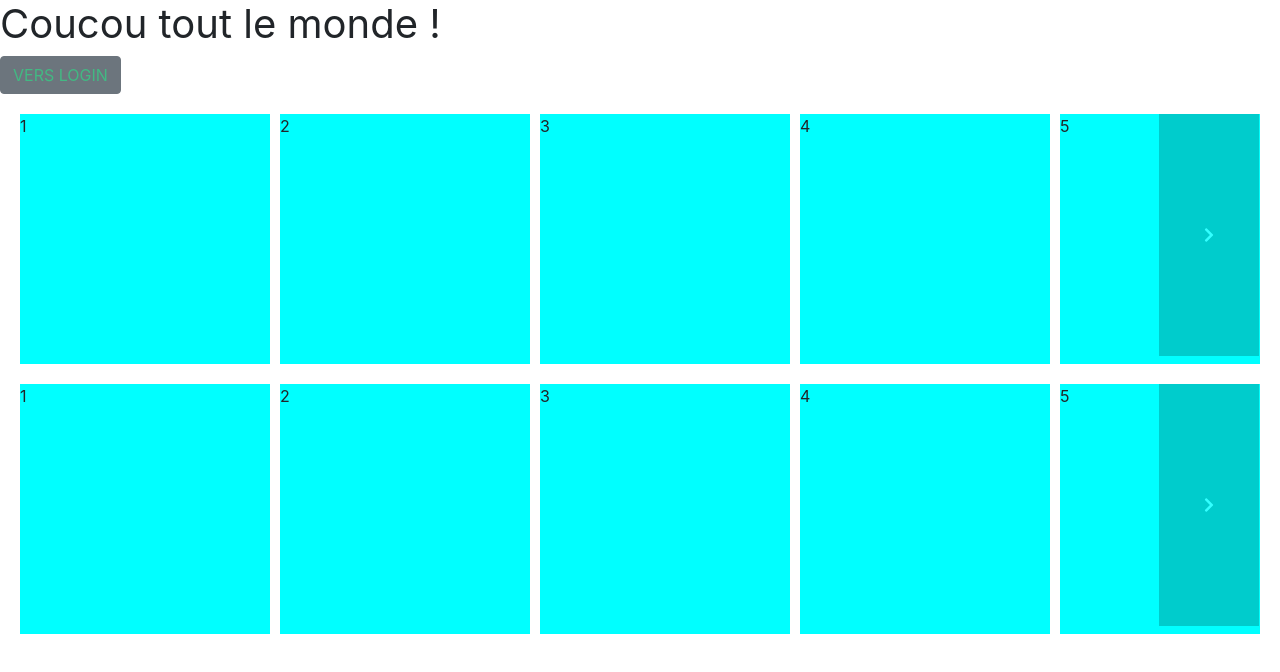
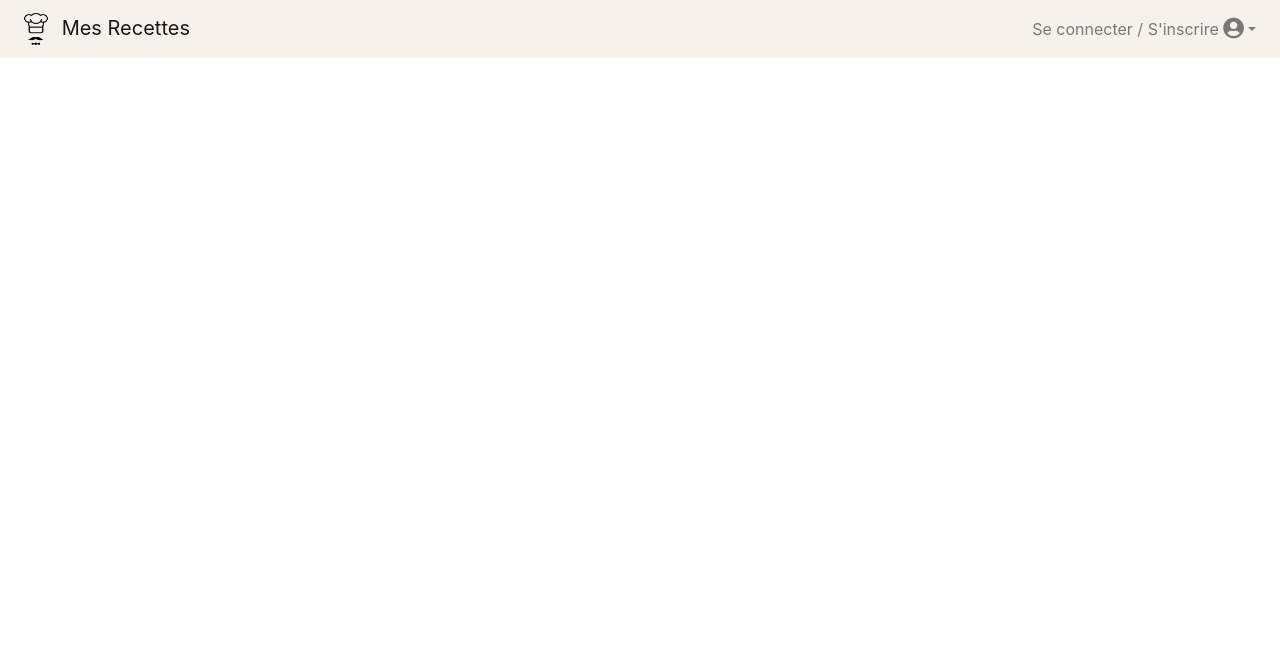
Before and after one commit to stephAc/recipeVue, a Vue app: page /header in a window 1280 px wide. Before the commit this address led to /. Shown: the top 672 px of the page. Built offline with nearby package versions, Linux system fonts and the light colour scheme.

Commit message:
Front/header

```diff
--- /dev/null
+++ b/src/components/Header.vue
@@ -0,0 +1,46 @@
+<template>
+  <div>
+    <b-navbar toggleable="lg" type="light">
+      <b-navbar-brand href="#">
+        <img
+          src="../assets/logo.png"
+          class="d-inline-block align-top"
+          alt="Kitten"
+          height="32"
+          width="40"
+        > Mes Recettes
+      </b-navbar-brand>
+
+      <b-navbar-toggle target="nav-collapse"></b-navbar-toggle>
+
+      <b-collapse id="nav-collapse" is-nav>
+        <b-navbar-nav></b-navbar-nav>
+
+        <!-- Right aligned nav items -->
+        <b-navbar-nav class="ml-auto">
+          <b-nav-item-dropdown right>
+            <!-- Using 'button-content' slot -->
+            <template slot="button-content">
+              Se connecter / S'inscrire
+              <i class="fas fa-user-circle fa-lg"></i>
+            </template>
+            <b-dropdown-item to="/profile">Profile</b-dropdown-item>
+            <b-dropdown-item href="#">Se déconnecter</b-dropdown-item>
+          </b-nav-item-dropdown>
+        </b-navbar-nav>
+      </b-collapse>
+    </b-navbar>
+  </div>
+</template>
+
+<script>
+export default {
+    name: 'Header',
+}
+</script>
+
+<style>
+.navbar-light {
+    background-color: #f7f1eb;
+}
+</style>
--- a/src/router/index.js
+++ b/src/router/index.js
@@ -3,6 +3,7 @@ import Router from 'vue-router'
 import HelloWorld from '@/components/HelloWorld'
 import Creation from '@/pages/Creation'
 import Login from '@/pages/Login'
+import Header from '@/components/header'
 import Profile from '@/pages/Profile'
 
 Vue.use(Router)
@@ -25,6 +26,11 @@ export default new Router({
             component: Login,
         },
         {
+            path: '/header',
+            name: 'Header',
+            component: Header
+        },
+        {
             path: '/profile',
             name: 'Profile',
             component: Profile,
@@ -33,5 +39,5 @@ export default new Router({
             path: '*',
             redirect: '/'
         }
-    ],
+    ]
 })
```
Also changed, not shown: src/assets/logo.png, 1 other file (tests, documents, lock files or other folders).
